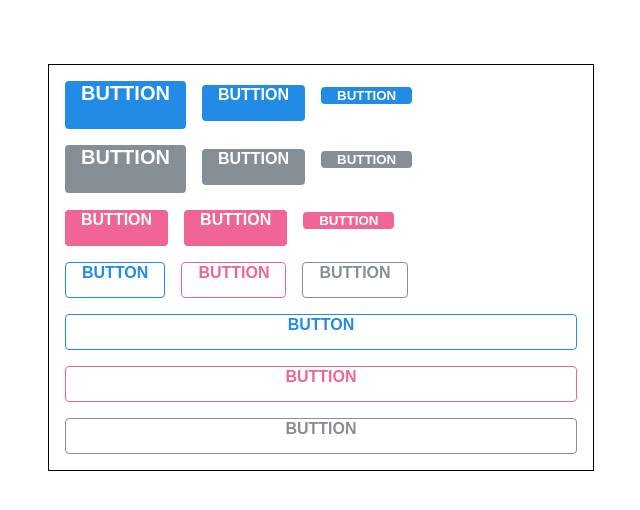
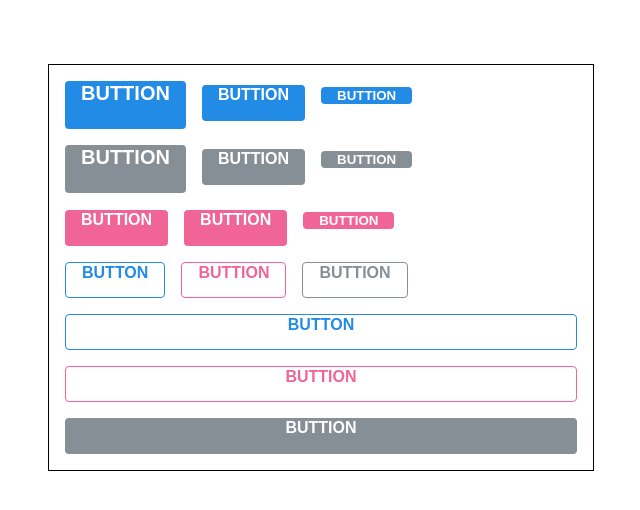
Before and after one commit to hansaemgo/component-styling-with-sass, a React (Create React App) app: page / in a window 1280 px wide. Shown: the top 510 px of the page, without its empty margins (319-959 px from the left). Built offline with nearby package versions, Linux system fonts and the light colour scheme.

Commit message:
mouse onClick

```diff
--- a/src/App.js
+++ b/src/App.js
@@ -28,8 +28,10 @@ function App() {
       </div>
       <div className="buttons">
         <Button outline={true} fullWidth>BUTTON</Button>
-        <Button color="pink" outline fullWidth>BUTTION</Button>
-        <Button color="gray" outline fullWidth>BUTTION</Button>
+        <Button color="pink" outline fullWidth >BUTTION</Button>
+        <Button color="gray" fullWidth onClick ={() => {
+          console.log('클릭');
+        }}>BUTTION</Button>
       </div>
     </div>
   );
--- a/src/components/Button.js
+++ b/src/components/Button.js
@@ -8,12 +8,13 @@ import './Button.scss';
 // 다양한 버튼 컬러 생성
 // color: blue, pink, gray
 
-function Button({children, size, color, outline, fullWidth }) {
+function Button({children, size, color, outline, fullWidth, onClick, onMove }) {
     return (
     <button className ={classNames('Button', size, color, {
         outline,
         fullWidth
-    })}>{children}</button>
+    })}
+    onClick={onClick}>{children}</button>
     )
 };
 
```
